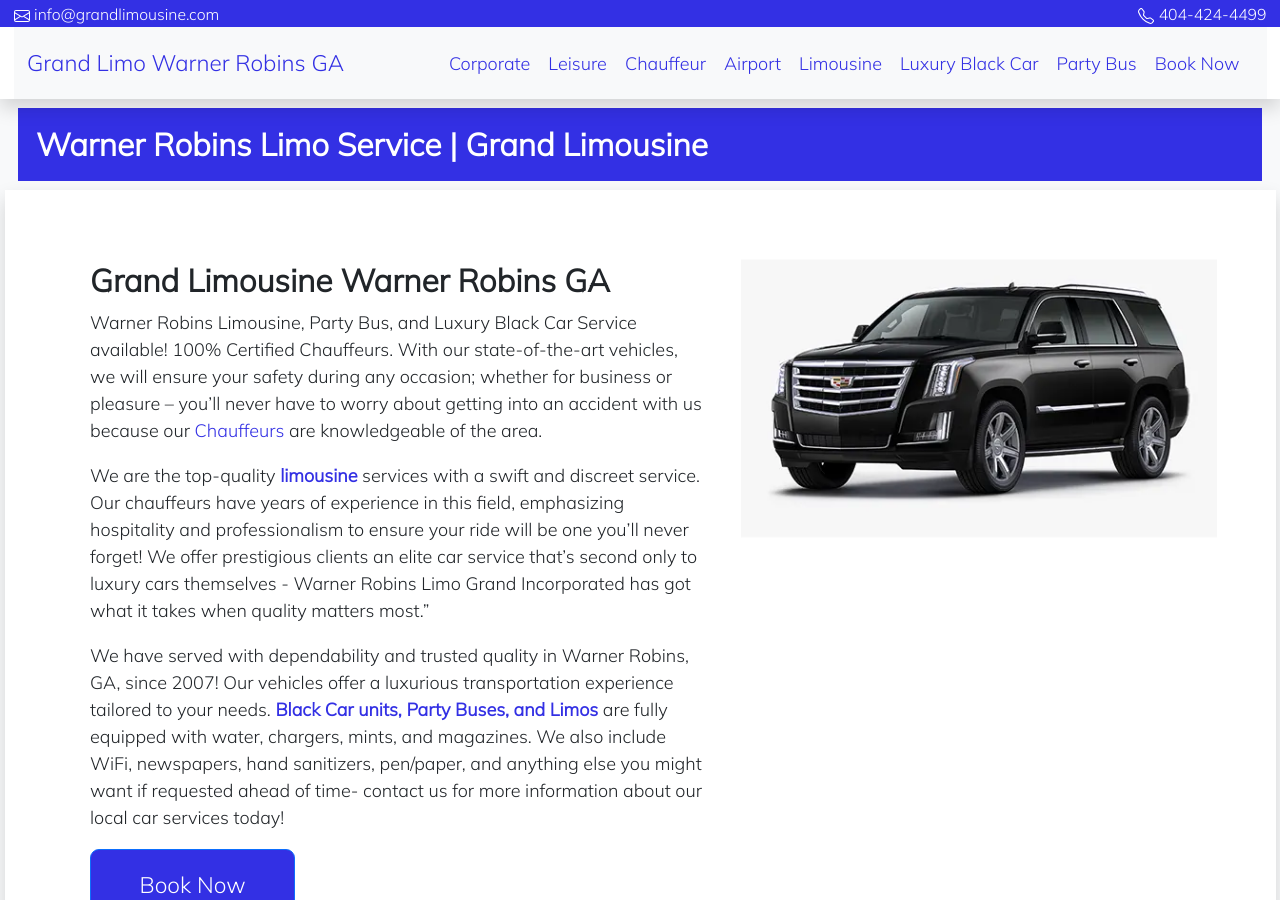
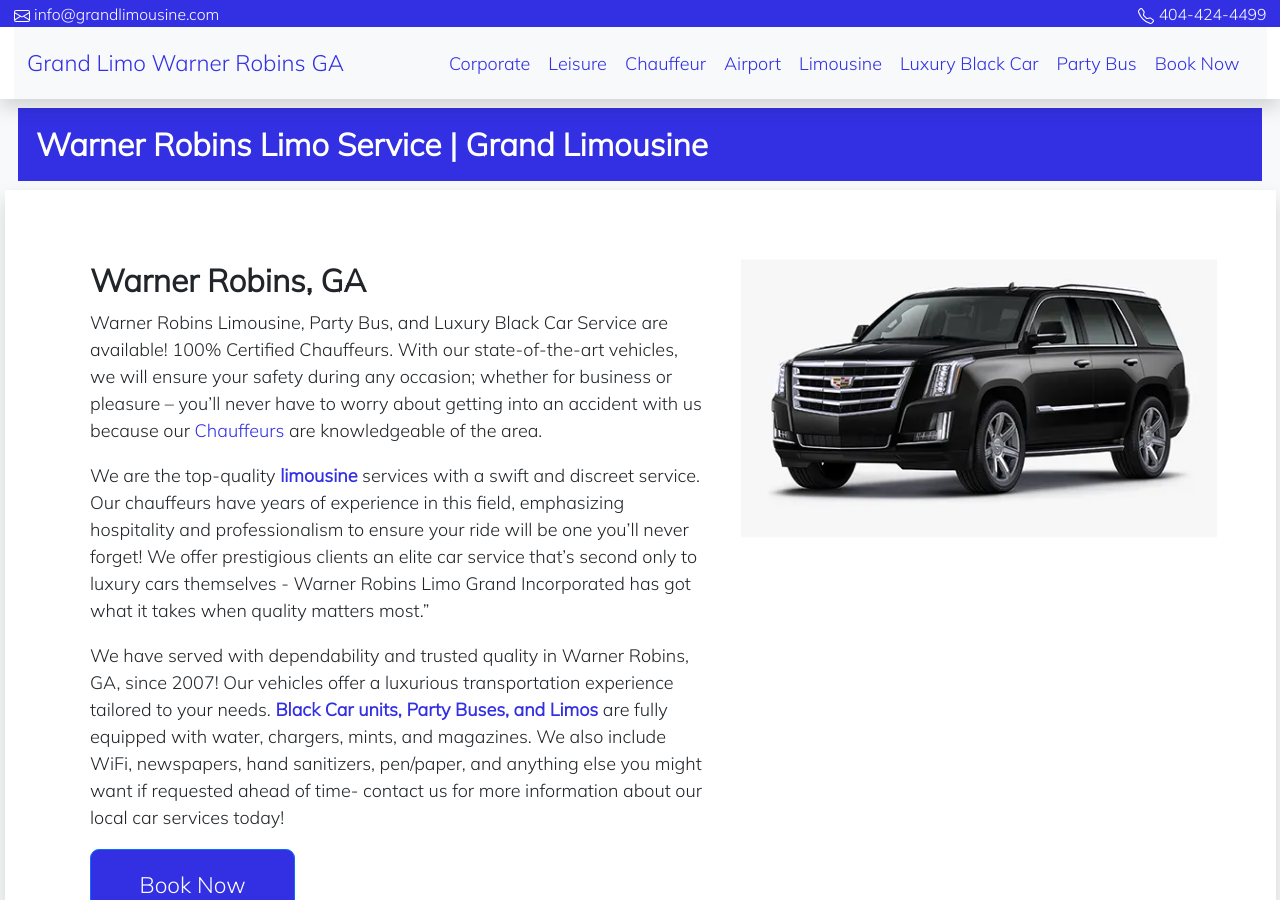
Before and after one commit to wynngrand/grandlimowarner-robins, a Jekyll site: the page built from index.md, in a window 1280 px wide and 900 px high, scrolled down 382 px. Built offline with Jekyll 4.4.1, drawn with Linux system fonts in a browser that asks for light colours.

Commit message:
Update from Forestry.io wynngrand updated index.md

```diff
--- a/index.md
+++ b/index.md
@@ -6,9 +6,9 @@ cover: "/assets/img/macon suvs.webp"
 layout: home
 
 ---
-### **Grand Limousine Warner Robins GA**
+### **Warner Robins, GA**
 
-Warner Robins Limousine, Party Bus, and Luxury Black Car Service available! 100% Certified Chauffeurs. With our state-of-the-art vehicles, we will ensure your safety during any occasion; whether for business or pleasure – you'll never have to worry about getting into an accident with us because our [Chauffeurs](https://www.grandlimowarner-robins.com/) are knowledgeable of the area.
+Warner Robins Limousine, Party Bus, and Luxury Black Car Service are available! 100% Certified Chauffeurs. With our state-of-the-art vehicles, we will ensure your safety during any occasion; whether for business or pleasure – you'll never have to worry about getting into an accident with us because our [Chauffeurs](https://www.grandlimowarner-robins.com/) are knowledgeable of the area.
 
 We are the top-quality [**limousine**](https://www.grandlimowarner-robins.com/ "Limousine warner robins") services with a swift and discreet service. Our chauffeurs have years of experience in this field, emphasizing hospitality and professionalism to ensure your ride will be one you'll never forget! We offer prestigious clients an elite car service that's second only to luxury cars themselves - Warner Robins Limo Grand Incorporated has got what it takes when quality matters most."
 
```
